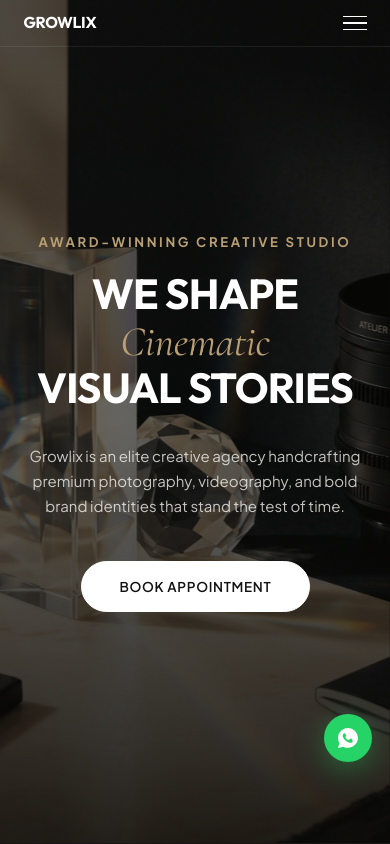
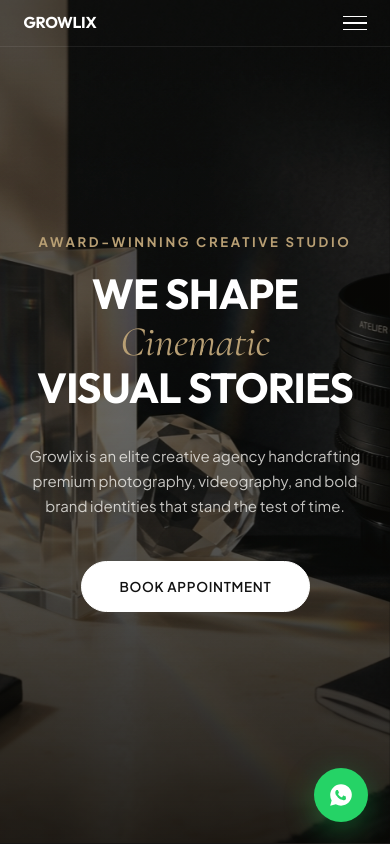
Before and after one commit to xMIRCHIx/growlixx, a website built with Vite: page index.html in a window 390 px wide. Shown: the top 844 px of the page. Built offline with nearby package versions, Linux system fonts and the light colour scheme; some packages are replaced by stand-ins of ours; no server answers; the database is empty.

Commit message:
style: increase floating WhatsApp button size on desktop and mobile and adjust mobile positioning to standard corner offset

```diff
--- a/src/styles/global.css
+++ b/src/styles/global.css
@@ -3591,8 +3591,8 @@ img {
   right: 2rem;
   background-color: #25D366;
   color: #ffffff !important;
-  width: 56px;
-  height: 56px;
+  width: 64px;
+  height: 64px;
   border-radius: 50%;
   display: flex;
   align-items: center;
@@ -3611,8 +3611,8 @@ img {
 }
 
 .whatsapp-float svg {
-  width: 28px;
-  height: 28px;
+  width: 32px;
+  height: 32px;
   transition: transform 0.4s ease;
 }
 
@@ -3622,13 +3622,13 @@ img {
 
 @media (max-width: 768px) {
   .whatsapp-float {
-    bottom: 5.5rem !important; /* Stand above the admin mobile bottom nav-bar */
-    right: 1.2rem !important;
-    width: 48px;
-    height: 48px;
+    bottom: 1.5rem !important; /* Positioned nicely in the corner */
+    right: 1.5rem !important;
+    width: 54px;
+    height: 54px;
   }
   .whatsapp-float svg {
-    width: 24px;
-    height: 24px;
-  }
-}
+    width: 26px;
+    height: 26px;
+  }
+}
```
